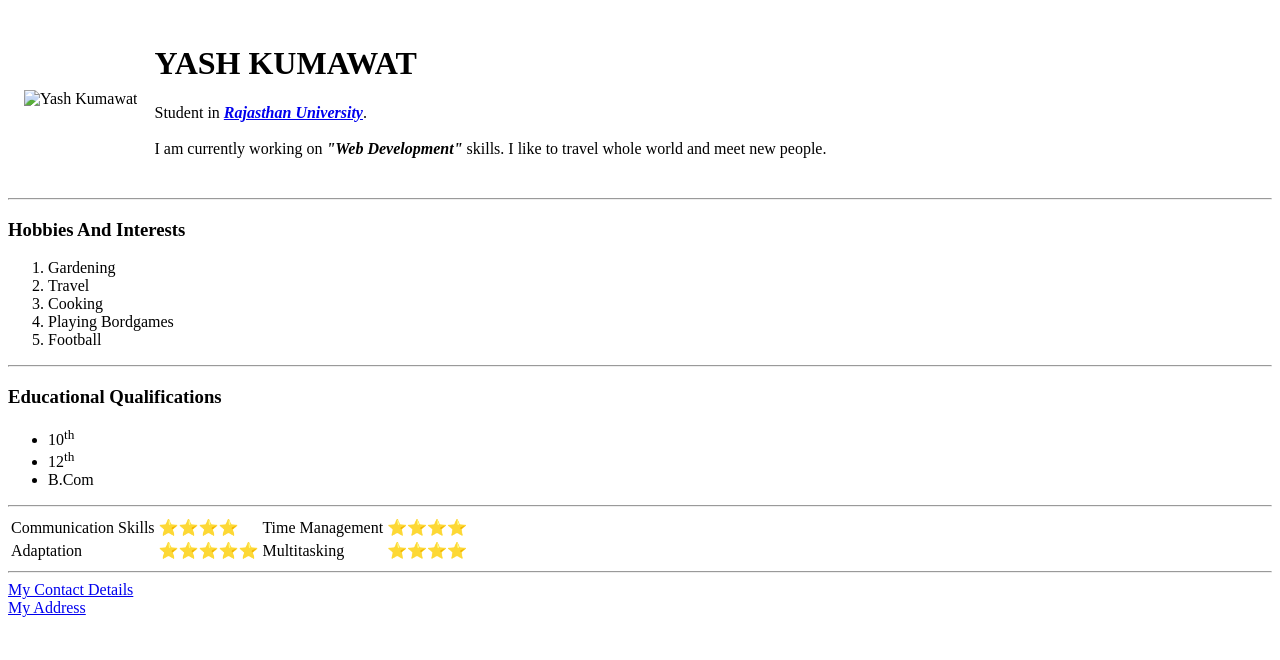
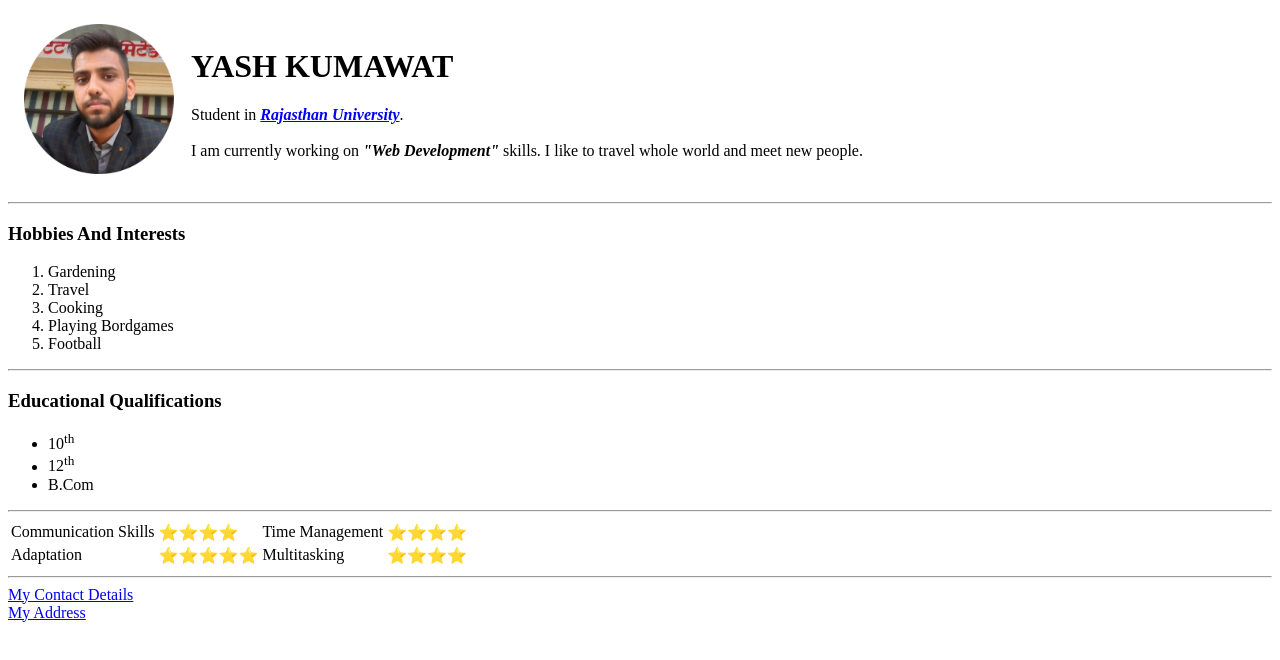
Before and after one commit to Yash00Ku/cv, a plain HTML site: page index.html in a window 1280 px wide. Drawn offline with Linux system fonts and the light colour scheme.

Commit message:
Update index.html

```diff
--- a/index.html
+++ b/index.html
@@ -6,7 +6,7 @@
 	<body>
   		<table cellspacing="15px">
     		<tr>
-    			<td><img src="Images/yash1.png" alt="Yash Kumawat" title="Yash Kumawat" width="150px"></td>
+    			<td><img src="yash1.png" alt="Yash Kumawat" title="Yash Kumawat" width="150px"></td>
     			<td><h1>YASH KUMAWAT</h1>
      <p>Student in <strong><em><a href="https://uniraj.ac.in/">Rajasthan University</a></em></strong>.
      <br><br>
```
